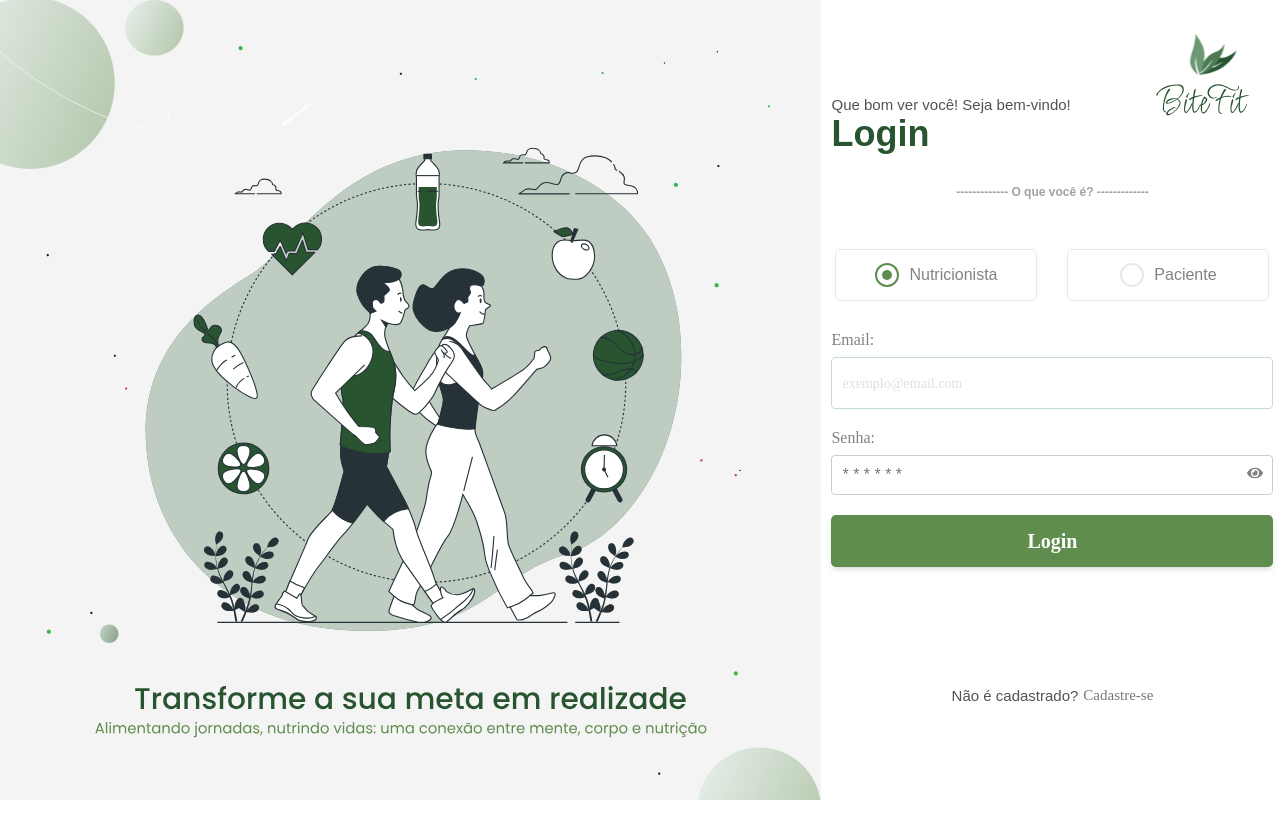
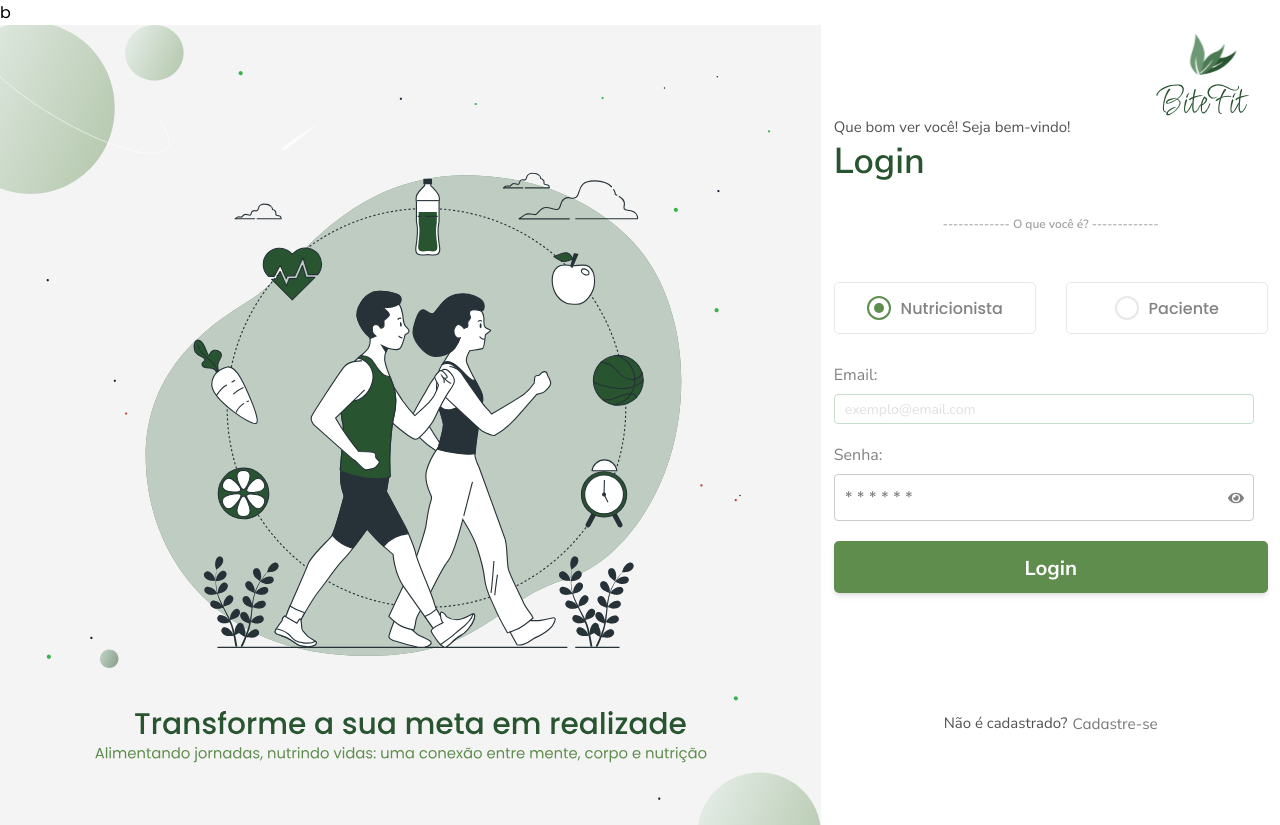
Before and after one commit to layssahillary/tccoficialbitefit, a React (Create React App) app in the folder frontend/my-react-app/: page /login in a window 1280 px wide. Before the commit the page ends 800 px from the top, so only its background shows below. Built offline with nearby package versions, Linux system fonts and the light colour scheme; the HTML template or start-up script is replaced by a standard one; what @react-pdf/renderer would draw is missing.

Commit message:
fix: small change

```diff
--- /dev/null
+++ b/frontend/my-react-app/public/index.html
@@ -0,0 +1,27 @@
+b<!DOCTYPE html>
+<html lang="pt-br">
+
+<head>
+  <meta charset="utf-8" />
+  <meta name="viewport" content="width=device-width, initial-scale=1" />
+  <link rel="preconnect" href="https://fonts.googleapis.com">
+  <link rel="preconnect" href="https://fonts.gstatic.com" crossorigin>
+  <link href="https://fonts.googleapis.com/css2?family=Poppins:wght@400;500;600&display=swap" rel="stylesheet">
+  <link rel="preconnect" href="https://fonts.googleapis.com">
+  <link rel="preconnect" href="https://fonts.gstatic.com" crossorigin>
+  <link href="https://fonts.googleapis.com/css2?family=Mulish:wght@300;400;700&display=swap" rel="stylesheet">
+  <link rel="preconnect" href="https://fonts.googleapis.com">
+  <link rel="preconnect" href="https://fonts.gstatic.com" crossorigin>
+  <link href="https://fonts.googleapis.com/css2?family=Mulish:wght@300;400;700&family=Poppins:wght@400;500&display=swap" rel="stylesheet">
+  <link rel="preconnect" href="https://fonts.googleapis.com">
+  <link rel="preconnect" href="https://fonts.gstatic.com" crossorigin>
+  <link href="https://fonts.googleapis.com/css2?family=Nunito+Sans:opsz,wght@6..12,400;6..12,600&display=swap" rel="stylesheet">
+  <link rel="icon" type="image/png" href="./imagem/folhaVerdeLogo.svg" />
+  <title>BiteFit</title>
+</head>
+
+<body>
+  <div id="root"></div>
+</body>
+
+</html>
--- a/frontend/my-react-app/src/components/Views/PatientProfileView/componentes/dashboard/DashboardContainer.jsx
+++ b/frontend/my-react-app/src/components/Views/PatientProfileView/componentes/dashboard/DashboardContainer.jsx
@@ -1,5 +1,5 @@
 import React, { useState, useEffect } from 'react';
-import { toast, ToastContainer } from 'react-toastify';
+import { toast } from 'react-toastify';
 import 'react-toastify/dist/ReactToastify.css';
 import {
   ContainerSection,
--- a/frontend/my-react-app/src/components/Views/PatientProfileView/componentes/profile/ProfileContainer.jsx
+++ b/frontend/my-react-app/src/components/Views/PatientProfileView/componentes/profile/ProfileContainer.jsx
@@ -1,4 +1,4 @@
-import React, { useState, useEffect } from 'react';
+import React, { useState } from 'react';
 import axios from 'axios';
 import {
   ContainerSection,
@@ -27,25 +27,6 @@ import iconenutricao from '../../../../../imagens/icones/iconesPatienteProfileVi
 import iconerestricao from '../../../../../imagens/icones/iconesPatienteProfileView/iconsProfile/restricao.png';
 
 const ProfileContainer = (patient) => {
-  const [hasConsultation, setHasConsultation] = useState(false);
-  const user = JSON.parse(localStorage.getItem('user'));
-  const pacienteId = user.id;
-
-  const checkConsultations = async () => {
-    try {
-      const response = await axios.get(
-        `http://localhost:8800/consultation/getConsultasByPacienteId/${pacienteId}`,
-      );
-      if (response.data.length > 0) {
-        setHasConsultation(true);
-      } else {
-        setHasConsultation(false);
-      }
-    } catch (error) {
-      console.error('Erro ao verificar consultas do paciente:', error);
-    }
-  };
-
   return (
     <ContainerSection>
       {patient && (
@@ -71,11 +52,7 @@ const ProfileContainer = (patient) => {
                   <h2>Telefone:</h2>
                   <p>{patient.telefone}</p>
                 </Information>
-                {hasConsultation ? (
-                  <p>O paciente tem consultas agendadas.</p>
-                ) : (
-                  <p>O paciente não tem consultas agendadas.</p>
-                )}
+                <p>O paciente tem consultas agendadas.</p>
               </Data>
             </ContainerInfos>
           </ContainerIntro>
--- a/frontend/my-react-app/src/pages/LoginPage/Login.jsx
+++ b/frontend/my-react-app/src/pages/LoginPage/Login.jsx
@@ -1,4 +1,4 @@
-import React, { useState, useMemo } from 'react';
+import React, { useState} from 'react';
 import { toast, ToastContainer } from 'react-toastify';
 import 'react-toastify/dist/ReactToastify.css';
 import axios from 'axios';
@@ -33,8 +33,6 @@ const Login = () => {
     senha: '',
   });
 
-  const [user, setUser] = useState(null);
-  const token = useMemo(() => user?.token, [user]);
   const handleChange = (e) => {
     const { name, value } = e.target;
     setFormData({
```
Also changed, not shown: frontend/my-react-app/package.json (+10 -8 lines), 2 other files (tests, documents, lock files or other folders).
